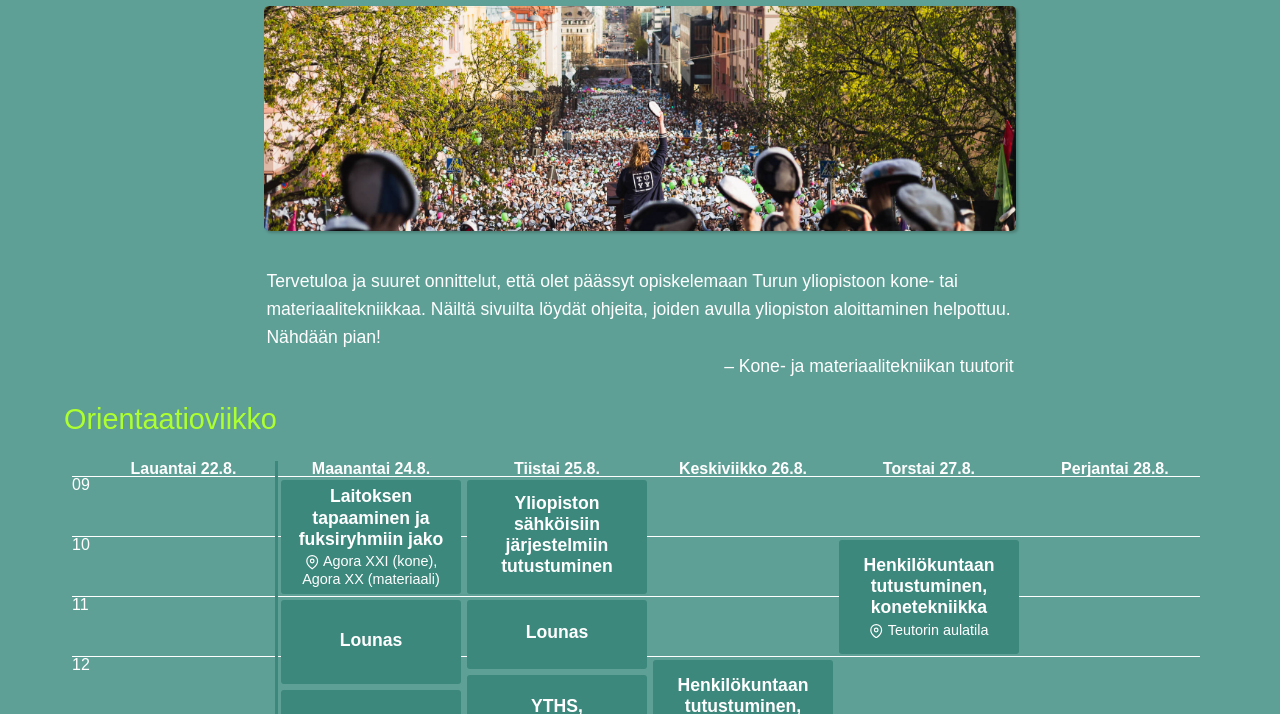
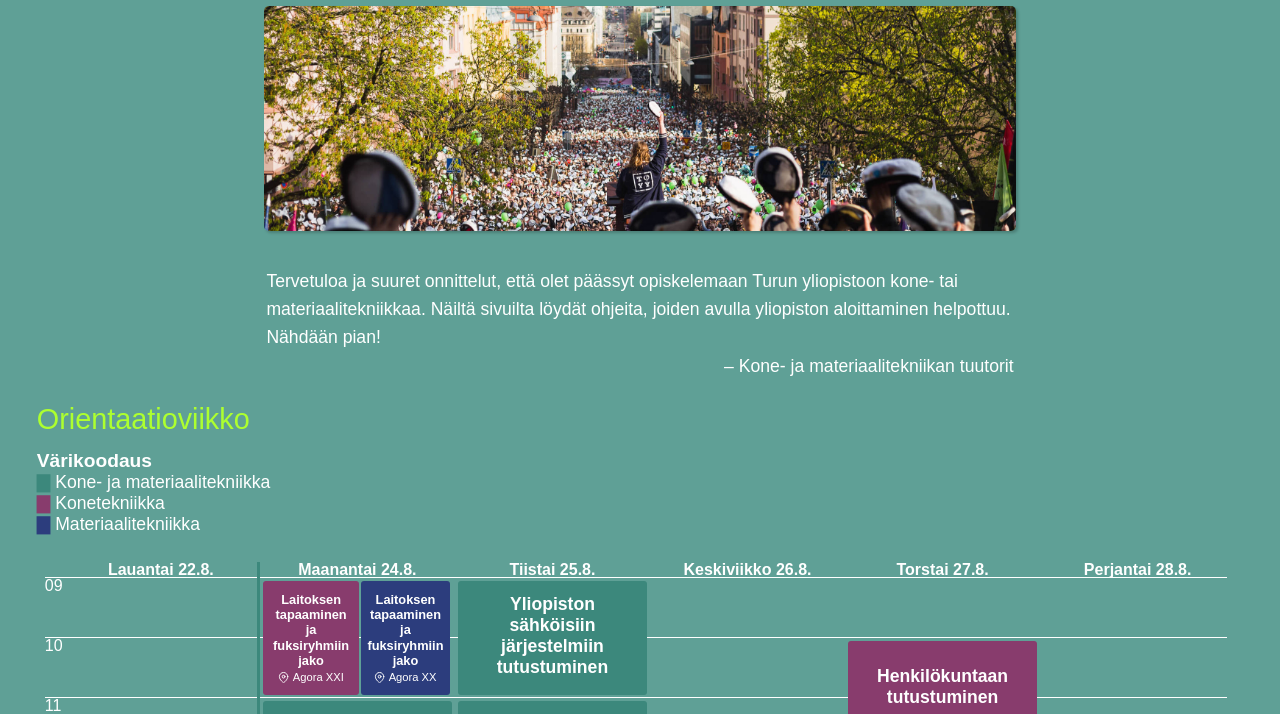
Before and after one commit to DigitKoodit/komateekkarit.fi, a Gatsby site: page / in a window 1280 px wide. Shown: the part 218-932 px from the top of the page. Built offline with nearby package versions, Linux system fonts and the light colour scheme; Gatsby itself is replaced by a stand-in of ours.

Commit message:
Add some stuff to happenings.

```diff
--- /dev/null
+++ b/src/components/happenings/bgColor.js
@@ -0,0 +1,12 @@
+const bgColor = (exclusiveTo) => {
+  switch (exclusiveTo) {
+    case 'kone':
+      return 'rgb(136 60 109)';
+    case 'materiaali':
+      return '#2c3d7d';
+    default:
+      return null;
+  }
+};
+
+export default bgColor;
--- a/src/components/happenings/happenings.js
+++ b/src/components/happenings/happenings.js
@@ -1,7 +1,10 @@
 import React from 'react';
-import { FiMapPin, FiClock } from 'react-icons/fi';
 
 import Timetable from './timetable';
+import MobileHappenings from './mobileHappenings';
+
+const kone = 'kone';
+const materiaali = 'materiaali';
 
 const happenings = [
   {
@@ -9,7 +12,7 @@ const happenings = [
     events: [{
       name: 'Varaslähtö',
       place: 'Q-talo, Nummenpuistokatu 2',
-      time: 'Kello 14:30 ->',
+      time: '14:30 ->',
       offset: 22,
       height: 34
     }]
@@ -17,60 +20,74 @@ const happenings = [
     title: 'Maanantai 24.8.',
     events: [{
       name: 'Laitoksen tapaaminen ja fuksiryhmiin jako',
-      place: 'Agora XXI (kone), Agora XX (materiaali)',
-      time: 'Kello 9:00 - 11:00',
-      height: 8
+      place: 'Agora XXI',
+      time: '9:00 - 11:00',
+      height: 8,
+      exclusiveTo: kone,
+      secondary: {
+        name: 'Laitoksen tapaaminen ja fuksiryhmiin jako',
+        place: 'Agora XX',
+        time: '9:00 - 11:00',
+        exclusiveTo: materiaali,
+      }
     }, {
       name: 'Lounas',
-      time: 'Kello 11:00 - 12:30',
+      time: '11:00 - 12:30',
       height: 6,
     }, {
       name: 'Tiedekunnan luentoja',
-      time: 'Kello 12:30 - 15:15',
+      time: '12:30 - 15:15',
       height: 11
     }, {
       name: 'Rentoa hengailua tuutoreiden johdolla',
       place: 'Kiltahuone',
-      time: 'Kello 15:15 - 20:00',
+      time: '15:15 - 20:00',
       height: 19
     }]
   }, {
     title: 'Tiistai 25.8.',
     events: [{
       name: 'Yliopiston sähköisiin järjestelmiin tutustuminen',
-      time: 'Kello 9:00 - 11:00',
+      time: '9:00 - 11:00',
       height: 8
     }, {
       name: 'Lounas',
-      time: 'Kello 11:00 - 12:15',
+      time: '11:00 - 12:15',
       height: 5
     }, {
       name: 'YTHS, CampusSport, Hybridi, TYY esittäytyvät',
-      time: 'Kello 12:15 - 14:30',
+      time: '12:15 - 14:30',
       height: 9
     }, {
       name: 'Fuksikyykkä',
-      time: 'Kello 17:00 - 20:00',
+      time: '17:00 - 20:00',
       place: 'Kuuvuoren hiekkakenttä',
       offset: 10,
       height: 12
     }, {
       name: 'Baarikierros',
-      time: 'Kello 18:00 ->',
+      time: '18:00 ->',
       place: 'Hämeenkadun ja keskustan baarit',
-      height: 12
+      height: 16
     }]
   }, {
     title: 'Keskiviikko 26.8.',
     events: [{
-      name: 'Henkilökuntaan tutustuminen, materiaalitekniikka',
-      time: 'Kello 12:00 - 14:00',
+      name: 'Henkilökuntaan tutustuminen',
+      time: '12:00 - 14:00',
       place: 'Teutorin aulatila',
+      exclusiveTo: materiaali,
       offset: 12,
-      height: 8
+      height: 8,
+      secondary: {
+        name: 'Killat esittäytyvät',
+        time: '13:00 - 14:00',
+        exclusiveTo: kone,
+        offset: 4,
+      }
     }, {
       name: 'Rentoa kiltishengailua ja killan perustamispöhinää',
-      time: 'Kello 16:00 - 20:00',
+      time: '16:00 - 20:00',
       place: 'Kiltahuone',
       offset: 8,
       height: 16
@@ -78,25 +95,26 @@ const happenings = [
   }, {
     title: 'Torstai 27.8.',
     events: [{
-      name: 'Henkilökuntaan tutustuminen, konetekniikka',
-      time: 'Kello 10:00 - 12:00',
+      name: 'Henkilökuntaan tutustuminen',
+      time: '10:00 - 12:00',
       place: 'Teutorin aulatila',
       offset: 4,
-      height: 8
+      height: 8,
+      exclusiveTo: kone
     }, {
       name: 'DI-opiskelijainfo, (DI-vaiheen opiskelijoille)',
       place: 'Agora 110A/B',
-      time: 'Kello 15:00 - 17:00',
+      time: '15:00 - 17:00',
       offset: 12,
       height: 8
     }, {
       name: 'Teekkarifuksien rastikierros',
       place: 'Kampusalue ja keskusta',
-      time: 'Kello 17:00 - 22:00',
+      time: '17:00 - 22:00',
       height: 16
     }, {
       name: 'Fuksi- ja pilttibileet',
-      time: 'Kello 21:00 ->',
+      time: '21:00 ->',
       place: 'Night Club Vegas',
       height: 12
     }]
@@ -105,7 +123,7 @@ const happenings = [
     events: [{
       name: 'Teekkarifuksien piknik',
       place: 'Teletappimäki, Arcanumin takapiha',
-      time: 'Kello 13:00 - 18:00',
+      time: '13:00 - 18:00',
       offset: 16,
       height: 20
     }]
@@ -115,27 +133,21 @@ const happenings = [
 const Happenings = () => (
   <div className="Happenings">
     <h1>Orientaatioviikko</h1>
-    <div className="Happenings_mobile">
-      {happenings.map(day => (
-        <div className="Day">
-          <h2>{day.title}</h2>
-          {day.events.map(e => (
-            <div className="Event">
-              <h3>{e.name}</h3>
-              <p>
-                <FiClock/>&nbsp;{e.time}
-              </p>
-              {e.place && (
-                <p>
-                  <FiMapPin />&nbsp;{e.place}
-                </p>
-              )}
-            </div>
-          ))}
-        </div>
-      ))}
-    </div>
+    <p className="Happenings-colorcode">
+      <h2>Värikoodaus</h2>
+      <p>
+        <span className="color-both">▇</span> Kone- ja materiaalitekniikka
+      </p>
+      <p>
+        <span className="color-kone">▇</span> Konetekniikka
+      </p>
+      <p>
+        <span className="color-materiaali">▇</span> Materiaalitekniikka
+      </p>
+    </p>
+    <MobileHappenings happenings={happenings} />
     <Timetable happenings={happenings} />
+    <p style={{ textAlign: 'right' }}>Tuutorisi järjestävät ohjelmaa myös virallisen aikataulun ulkopuolella.</p>
   </div>
 );
 
--- /dev/null
+++ b/src/components/happenings/mobileHappenings.js
@@ -0,0 +1,37 @@
+import React from 'react';
+import { FiMapPin, FiClock } from 'react-icons/fi';
+
+import bgColor from './bgColor';
+
+const MobileHappenings = ({ happenings }) => (
+  <div className="Happenings_mobile">
+    {happenings.map(day => (
+      <div className="Day">
+        <h2>{day.title}</h2>
+        {day.events.map(ev => (
+          <div className="MobileEventContainer">
+            <Event ev={ev} />
+            {ev.secondary && <Event ev={ev.secondary} />}
+          </div>
+        ))}
+      </div>
+    ))}
+  </div>
+);
+
+const Event = ({ ev }) => (
+  <div className="Event"
+        style={{ backgroundColor: bgColor(ev.exclusiveTo) }}>
+    <h3>{ev.name}</h3>
+    <p>
+      <FiClock/>&nbsp;{ev.time}
+    </p>
+    {ev.place && (
+      <p>
+        <FiMapPin />&nbsp;{ev.place}
+      </p>
+    )}
+  </div>
+)
+
+export default MobileHappenings;
--- a/src/components/happenings/timetable.js
+++ b/src/components/happenings/timetable.js
@@ -1,5 +1,7 @@
 import React from 'react';
 import { FiMapPin } from 'react-icons/fi';
+
+import bgColor from './bgColor';
 
 const timeStamps = ['09', '10', '11', '12', '13', '14', '15', '16', '17', '18', '19', '20', '21', '22', '23'];
 
@@ -26,18 +28,17 @@ const Timetable = ({ happenings })  => {
           {day.events.map(ev => (
             <div
               className="Timetable-eventContainer"
-              style={{
-                marginTop: ev.offset * QUARTHER_HOUR_IN_PIXELS,
-                height: ev.height * QUARTHER_HOUR_IN_PIXELS
-              }}>
-                <div className="Timetable-event">
-                  <h1>{ev.name}</h1>
-                  {ev.place && (
-                    <p>
-                      <FiMapPin />&nbsp;{ev.place}
-                    </p>
-                  )}
-                </div>
+              style={{ ...offset(ev), padding: '0.2em' }}>
+                <Event ev={ev} halfsize={!!ev.secondary} />
+                {ev.secondary && (
+                  <div
+                  className="Timetable-eventContainer"
+                  style={offset(ev.secondary)}>
+                    <Event
+                      ev={ev.secondary}
+                      halfsize={true}/>
+                  </div>
+                )}
             </div>
           ))}
         </div>
@@ -47,4 +48,21 @@ const Timetable = ({ happenings })  => {
   );
 }
 
+const Event = ({ ev, halfsize, style }) => (
+  <div className={`Timetable-event ${halfsize ? 'Timetable-event--halfsize' : ''}`}
+       style={{ ...style, backgroundColor: bgColor(ev.exclusiveTo) }}>
+    <h1>{ev.name}</h1>
+    {ev.place && (
+      <p>
+        <FiMapPin />&nbsp;{ev.place}
+      </p>
+    )}
+  </div>
+);
+
+const offset = ev => ({
+  marginTop: ev.offset * QUARTHER_HOUR_IN_PIXELS,
+  height: ev.height * QUARTHER_HOUR_IN_PIXELS,
+});
+
 export default Timetable;
--- a/src/components/styles.css
+++ b/src/components/styles.css
@@ -90,7 +90,6 @@ header > a:hover {
 }
 
 main {
-  width: 1200px;
   max-width: 98vw;
   margin-left: auto;
   margin-right: auto;
@@ -200,7 +199,7 @@ svg {
   width: 100%;
 }
 
-@media (min-width: 1100px), (min-screen-width: 1100px) {
+@media (min-width: 1200px), (min-screen-width: 1200px) {
   .Happenings_mobile {
     display: none;
   }
@@ -212,7 +211,7 @@ svg {
   margin-top: 2em;
 }
 
-@media (min-width: 1100px), (min-screen-width: 1100px) {
+@media (min-width: 1200px), (min-screen-width: 1200px) {
   .Happenings_desktop {
     display: grid;
   }
@@ -252,7 +251,8 @@ svg {
 }
 
 .Timetable-eventContainer {
-  padding: 0.2em;
+  display: flex;
+  width: 100%;
 }
 
 .Timetable-event {
@@ -278,10 +278,45 @@ svg {
   margin-bottom: 0.2em;
 }
 
+.Timetable-event--halfsize {
+  font-size: 0.7rem;
+  margin-right: 0.2em;
+}
+
+.Timetable-event--halfsize > h1 {
+  font-size: 0.8rem;
+}
+
 .Happenings > h1 {
   font-size: 1.8rem;
   margin-bottom: 0.5em;
   color: greenyellow;
+}
+
+.Happenings-colorcode {
+  font-size: 1.1rem;
+  line-height: 1.2;
+}
+
+.Happenings-colorcode > h2 {
+  font-weight: 800;
+  font-size: 1.2rem;
+}
+
+.Happenings-colorcode .color-both {
+  color: #3c887c;
+}
+
+.Happenings-colorcode .color-kone {
+  color: rgb(136 60 109);
+}
+
+.Happenings-colorcode .color-materiaali {
+  color: #2c3d7d;
+}
+
+.MobileEventContainer {
+  display: flex;
 }
 
 .Day {
@@ -295,7 +330,8 @@ svg {
 .Event {
   line-height: 1.4;
   padding: 0.7em 1.5em;
-  margin: 0.5em 0;
+  margin: 0.5em 0.2em;
+  flex: 1;
   background-color: #3c887c;
   border-radius: 4px;
   box-shadow: 2px 2px 3px 0px rgba(0, 0, 0, 0.21);
@@ -304,7 +340,7 @@ svg {
 .Event > h3 {
   font-size: 1.3em;
   margin: 0;
-  color: greenyellow;
+  font-weight: 800;
 }
 
 .Event > p {
```
